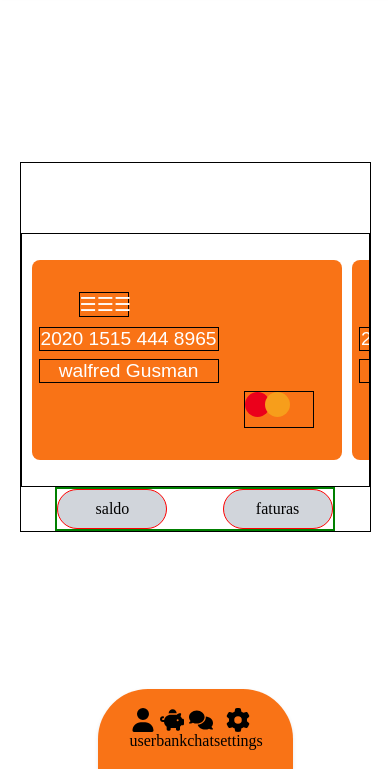
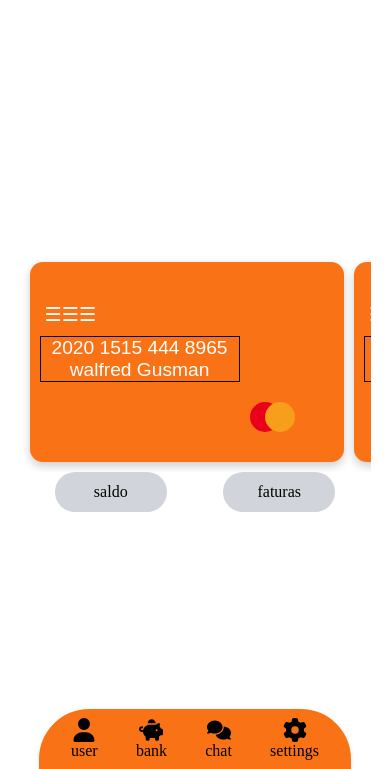
Before and after one commit to Ermersongomes/Projeto-final-des-web, a plain HTML site: page home.html in a window 390 px wide. Shown: the part 75-844 px from the top of the page. Drawn offline with Linux system fonts and the light colour scheme; a script that the page names is missing.

Commit message:
Update home.html

```diff
--- a/home.html
+++ b/home.html
@@ -22,7 +22,7 @@
         }
 
         .box-body {
-            border: 1px solid black;
+            /*border: 1px solid black;*/
             display: flex;
             flex-direction: column;
             align-items: center;
@@ -60,7 +60,7 @@
         }
 
         .box-card {
-            border: 1px solid black;
+            /*border: 1px solid black;*/
             display: flex;
             flex-direction: row;
             justify-content: space-between;
@@ -76,7 +76,7 @@
 
         .option {
             width: 40%;
-            border: 2px solid green;
+            /*border: 2px solid green;*/
             display: flex;
             flex-direction: row;
             justify-content: space-between;
@@ -88,7 +88,7 @@
             display: flex;
             justify-content: center;
             align-items: center;
-            border: 1px solid red;
+            /*border: 1px solid red;*/
             background-color: #d1d5db;
             width: 30%;
             height: 40px;
@@ -102,9 +102,8 @@
             /* Garante um tamanho mínimo fixo para os cartões */
             height: 265px;
             background-color: #f97316;
-            padding: 2rem;
-            margin: 1rem 0;
-            border-radius: 0.5rem;
+
+            border-radius: 0.8rem;
             display: flex;
             flex-direction: column;
             justify-content: flex-end;
@@ -113,17 +112,20 @@
             color: white;
             font-size: 1.2rem;
             text-align: center;
+            box-shadow: 0px 4px 10px rgba(0, 0, 0, 0.2);
+            /* Box shadow suave */
         }
 
         .card-date {
-            border: 1px solid black;
+            /*border: 1px solid black;*/
             width: 50%;
+            /*
             margin-bottom: 8px;
-            margin-left: 10px;
+            margin-left: 10px;*/
         }
 
         .chip {
-            border: 1px solid black;
+            /*border: 1px solid black;*/
             margin-bottom: 70px;
             margin-left: 15px;
             width: 50px;
@@ -200,24 +202,30 @@
             .box-card {
                 min-width: 95%;
                 flex-direction: row;
-                justify-content: flex-start;
+                justify-content: space-between;
                 overflow-x: auto;
             }
 
             .card {
+                justify-content: center;
                 min-width: 95%;
                 width: 100px;
                 height: 200px;
 
-
-
             }
 
             .card-date {
+               /* border: 1px solid black;*/
+                width: 180px;
+            }
+            .info-card-date{
                 border: 1px solid black;
-                width: 180px;
-
-                margin-left: -25px;
+                display: flex;
+                flex-direction: column;
+                justify-content: center;
+                align-items: center;
+                width: 200px;
+                margin-left: 10px ;
             }
 
             .chip {
@@ -227,21 +235,29 @@
             }
 
             .flag-container {
-                border: 1px solid black;
-                width: 70px;
-                height: 50px;
-                left: 180px;
+                /*border: 1px solid black;*/
+                width: 60px;
+                height: 40px;
+                top: 10px;
+                left: 210px;
+                display: flex;
+                justify-content: center;
+                align-items: center;
             }
 
             .flag-card {
-                width: 25px;
-                height: 25px;
+                width: 30px;
+                height: 30px;
+                top: 10px;
+                left: 10px;
 
             }
 
             .flag-card-2 {
-                width: 25px;
-                height: 25px;
+                width: 30px;
+                height: 30px;
+                top: 10px;
+                left: 25px;
             }
 
             .option {
@@ -250,6 +266,14 @@
 
             .option-select {
                 width: 40%;
+            }
+
+            .footer {
+                padding: 1rem 2rem;
+                margin: 0 auto;
+                width: 80%;
+                height: 60px;
+                border-radius: 50px 50px 0 0;
             }
         }
     </style>
@@ -267,8 +291,11 @@
         <div class="box-card">
             <div class="card">
                 <div class="chip">☰☰☰</div>
+
+                <div class="info-card-date">
                     <div class="card-date">2020 1515 444 8965</div>
                     <div class="card-date">walfred Gusman</div>
+                </div>
 
                 <div class="flag-container">
                     <div class="flag-card"></div>
@@ -278,8 +305,10 @@
             <div class="card">
                 <div class="chip">☰☰☰</div>
 
+                <div class="info-card-date">
                     <div class="card-date">2020 1515 444 8965</div>
                     <div class="card-date">walfred Gusman</div>
+                </div>
 
                 <div class="flag-container">
                     <div class="flag-card"></div>
@@ -292,8 +321,10 @@
 
                 <div class="chip">☰☰☰</div>
 
+                <div class="info-card-date">
                     <div class="card-date">2020 1515 444 8965</div>
                     <div class="card-date">walfred Gusman</div>
+                </div>
 
                 <div class="flag-container">
                     <div class="flag-card"></div>
```
Lines whose indentation alone changed are shown as unchanged.
